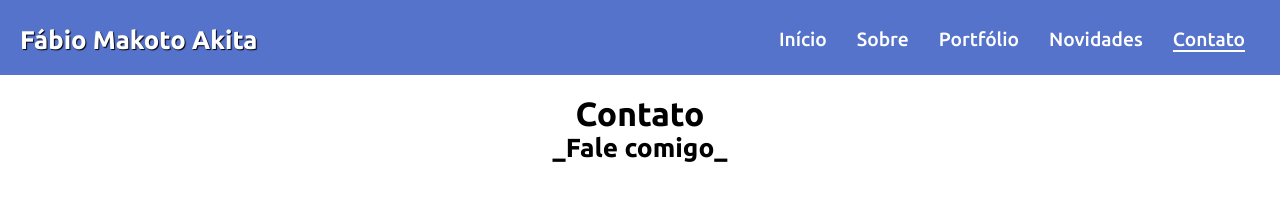
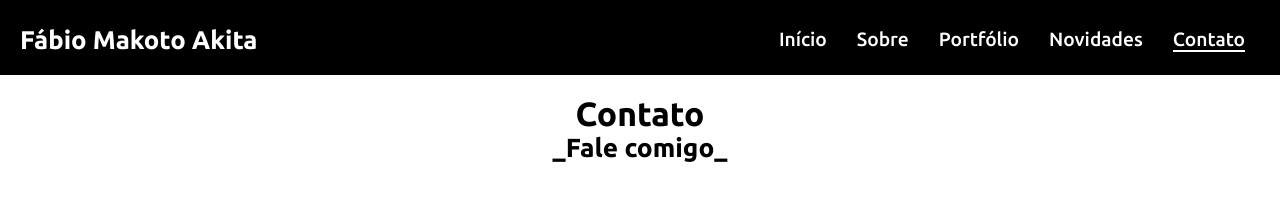
Before and after one commit to yasminccs/personal-website, a plain HTML site: page contact/index.html in a window 1280 px wide. Shown: the top 211 px of the page. Drawn offline with Linux system fonts and the light colour scheme.

Commit message:
change color

```diff
--- a/contact/style.css
+++ b/contact/style.css
@@ -58,7 +58,7 @@ button#close {
 }
 
 header {
-    background-color: #5673cc;
+    background-color: #000;
     color: #fff;
     width: auto;
     height: 100px;
```
